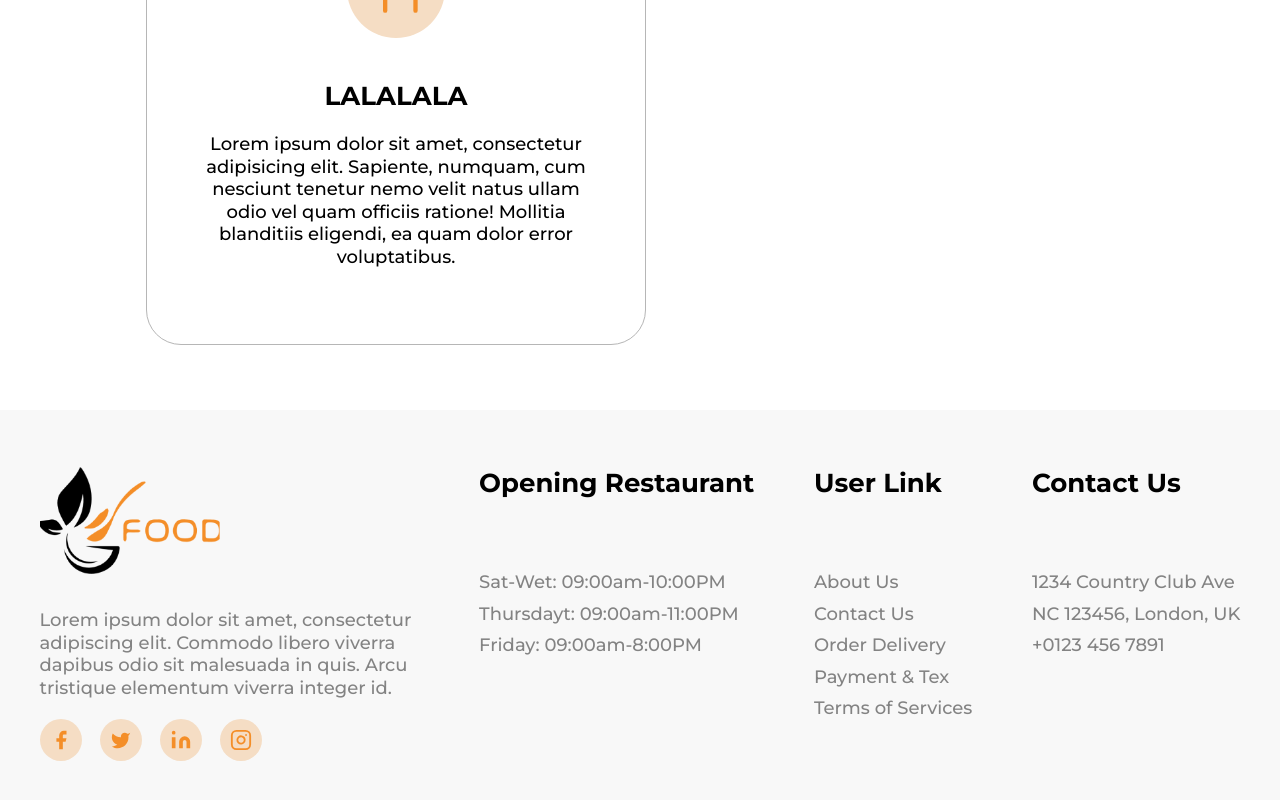
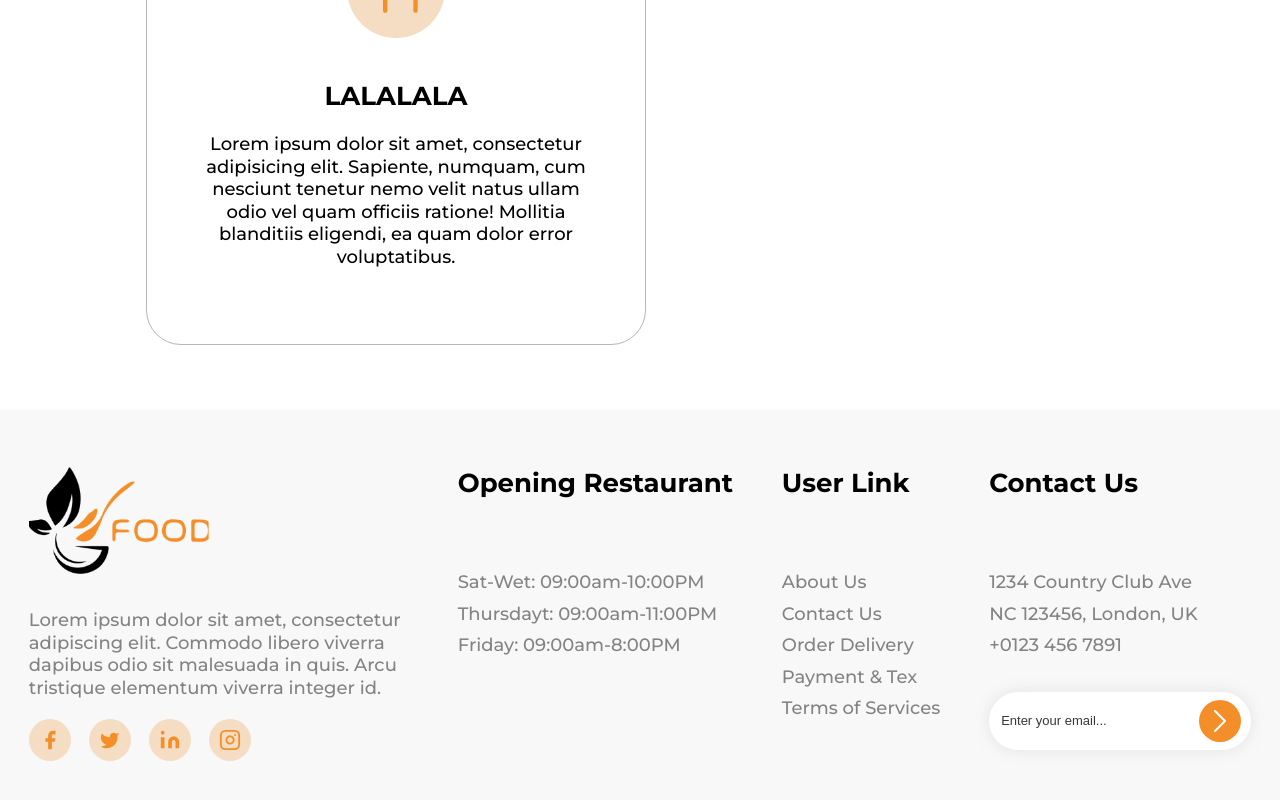
Before and after one commit to Aurelie-Runser/Restaurant, a Vue app: page / in a window 1280 px wide. Shown: the part 618-1418 px from the top of the page. Built offline with nearby package versions, Linux system fonts and the light colour scheme.

Commit message:
feat : myFooterMenu
ajout du variant pour ajouter le myEmail aux composants

```diff
--- a/src/components/elements/myFooterMenu.vue
+++ b/src/components/elements/myFooterMenu.vue
@@ -18,6 +18,8 @@
     <div v-if="icons" class="footer__icons">
       <myIcon v-for="icon in icons" :key="icon" :name="icon" size="medium" bg="orange" />
     </div>
+
+    <myEmail v-if="email" :size="email" class="footer__email"/>
   </div>
 </template>
 
@@ -26,9 +28,9 @@
   width: fit-content;
   max-width: 380px;
   height: fit-content;
-//   border: red solid 2px;
+  //   border: red solid 2px;
 
-  &__logo{
+  &__logo {
     width: 180px;
     margin-bottom: 30px;
   }
@@ -41,10 +43,9 @@
   .footer__texte {
     @include p1;
     color: darken($color_gray, 20%);
+  }
 
-}
-
-.footer__nav{
+  .footer__nav {
     line-height: 1.75;
   }
 
@@ -54,18 +55,24 @@
     gap: 18px;
     margin: 20px 0;
   }
+
+  .footer__email{
+    margin-top: 30px;
+  }
 }
 </style>
 
 <script setup>
 import myLogo from '@/components/elements/myLogo.vue'
 import myIcon from '@/components/elements/myIcon.vue'
+import myEmail from '@/components/elements/myEmail.vue'
 
 defineProps({
     title: String,
     logo: String,
     liens: Array,
     texte: String,
-    icons: Array
+    icons: Array,
+    email: String
 })
 </script>
--- a/src/components/myFooter.vue
+++ b/src/components/myFooter.vue
@@ -50,7 +50,8 @@ const menuFooter = [
             {txt: "1234 Country Club Ave", href: ""},
             {txt: "NC 123456, London, UK", href: ""},
             {txt: "+0123 456 7891", href: ""}
-        ]
+        ],
+        email: "small"
     },
 ]
 </script>
```
Also changed, not shown: 1 other file (tests, documents, lock files or other folders).
